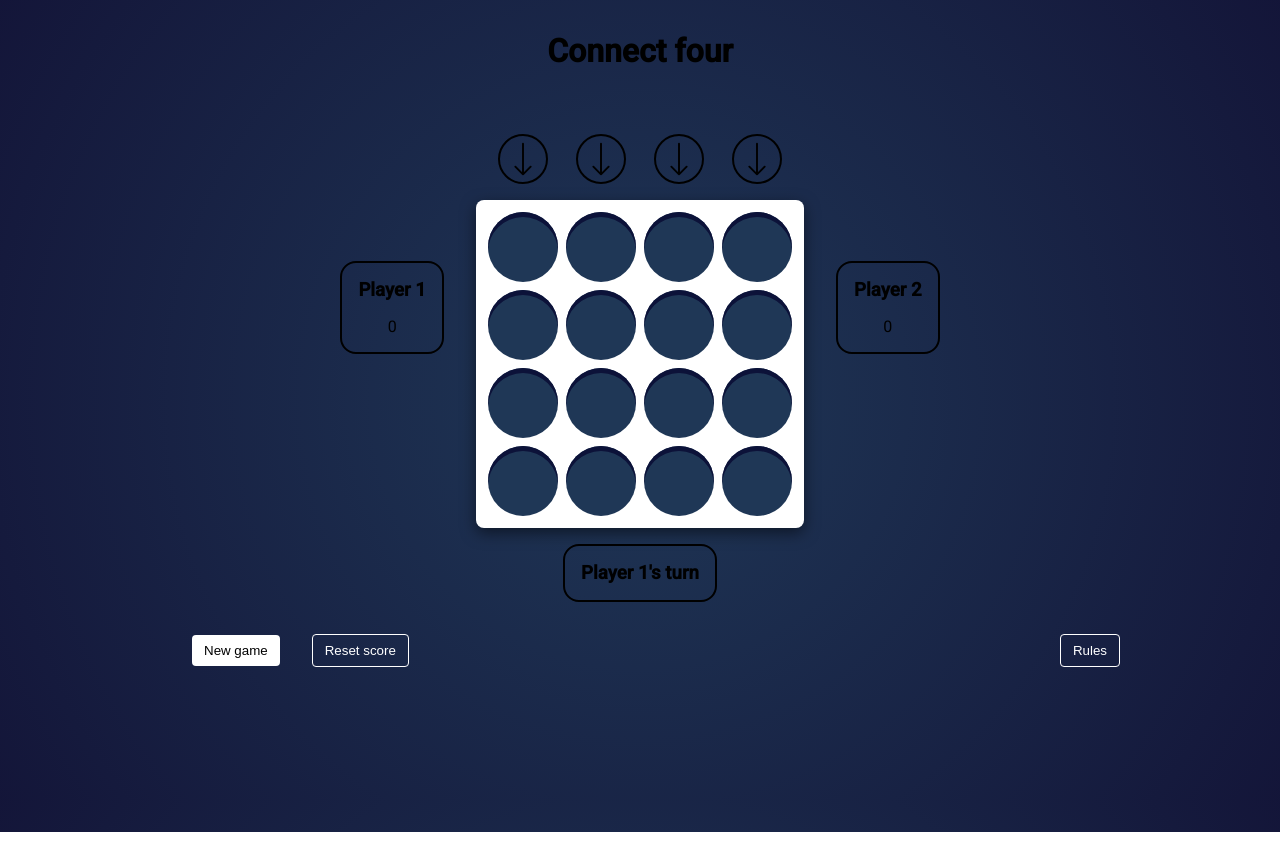
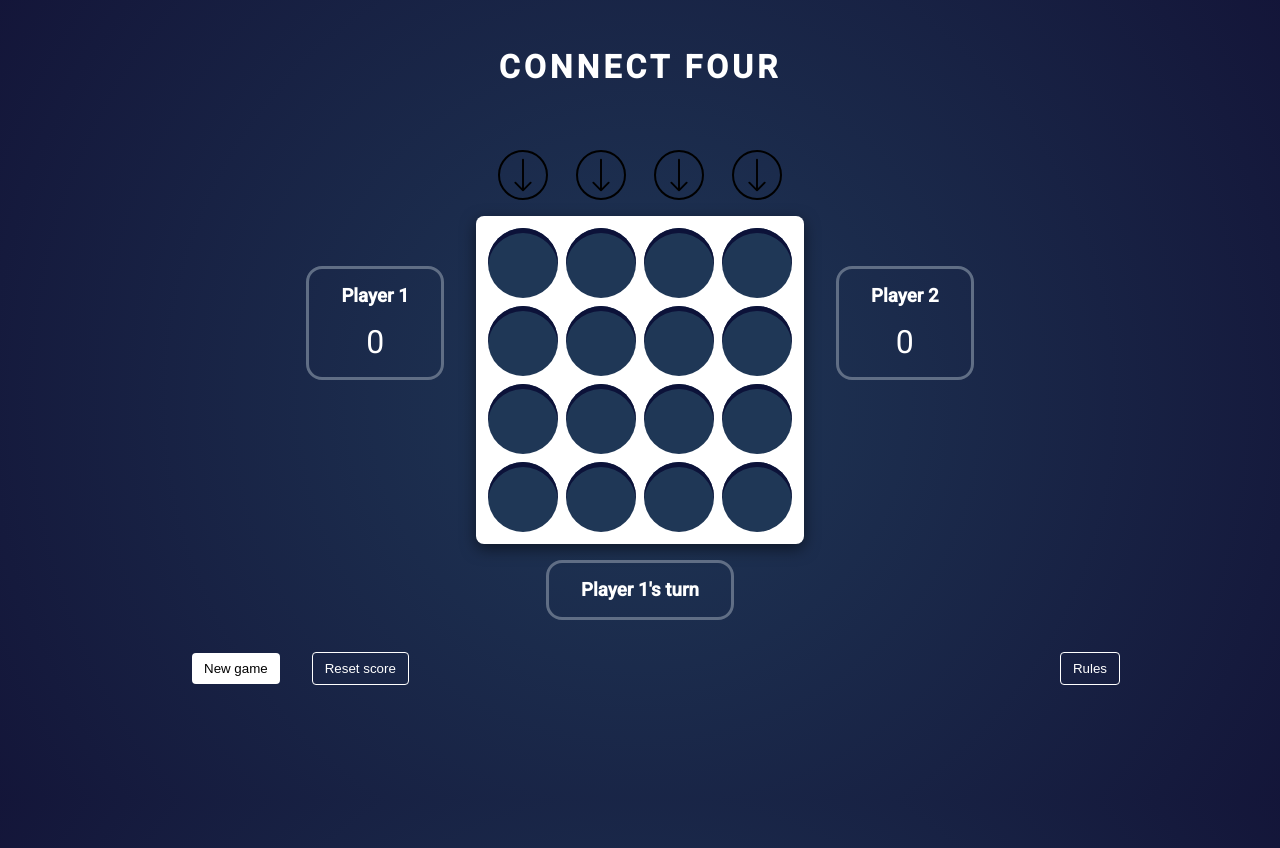
Before and after one commit to felicialyden/connect-four, an Angular app: page / in a window 1280 px wide. Built offline with nearby package versions, Linux system fonts and the light colour scheme.

Commit message:
style player and turn components

```diff
--- a/src/app/app.component.css
+++ b/src/app/app.component.css
@@ -1,6 +1,9 @@
 .title {
     text-align: center;
-    margin-top: 2rem;
+    margin-top: 3rem;
+    color: white;
+    font: 3rem;
+    letter-spacing: 0.25rem;
 }
 
 .game-content {
--- a/src/app/app.component.html
+++ b/src/app/app.component.html
@@ -1,6 +1,6 @@
 
   <main>
-    <h1 class="title">Connect four</h1>
+    <h1 class="title">CONNECT FOUR</h1>
   <section class="game-content">
       <app-player [playerNo]=1></app-player>
       <app-board (nextPlayer)="setNextPlayer($event)" (winner)="setWinner($event)"></app-board>
--- a/src/app/player/player.component.css
+++ b/src/app/player/player.component.css
@@ -1,10 +1,15 @@
 .player {
-    border: 2px solid black;
+    border: solid hsl(217, 16%, 45%) 3px;
     border-radius: 1rem;
-    padding: 1rem;
+    padding: 1rem 2rem;
     text-align: center;
+    color: white;
 }
 
 .player-title {
     margin-bottom: 1rem;
 }
+
+.player-score {
+    font-size: 2rem;
+}
--- a/src/app/player/player.component.html
+++ b/src/app/player/player.component.html
@@ -1,4 +1,4 @@
 <div class="player">
     <h3 class="player-title">Player {{this.playerNo}}</h3>
-    <p>{{this.score}}</p>
+    <p class="player-score">{{this.score}}</p>
 </div>
--- a/src/app/turn-tracker/turn-tracker.component.css
+++ b/src/app/turn-tracker/turn-tracker.component.css
@@ -1,7 +1,9 @@
 .turn-tracker {
     margin-top: 1rem;
-    border: 2px solid black;
+    border: solid hsl(217, 16%, 45%) 3px;
     border-radius: 1rem;
-    padding: 1rem;
     text-align: center;
+    padding: 1rem 2rem;
+    color: white;
+
 }
```
